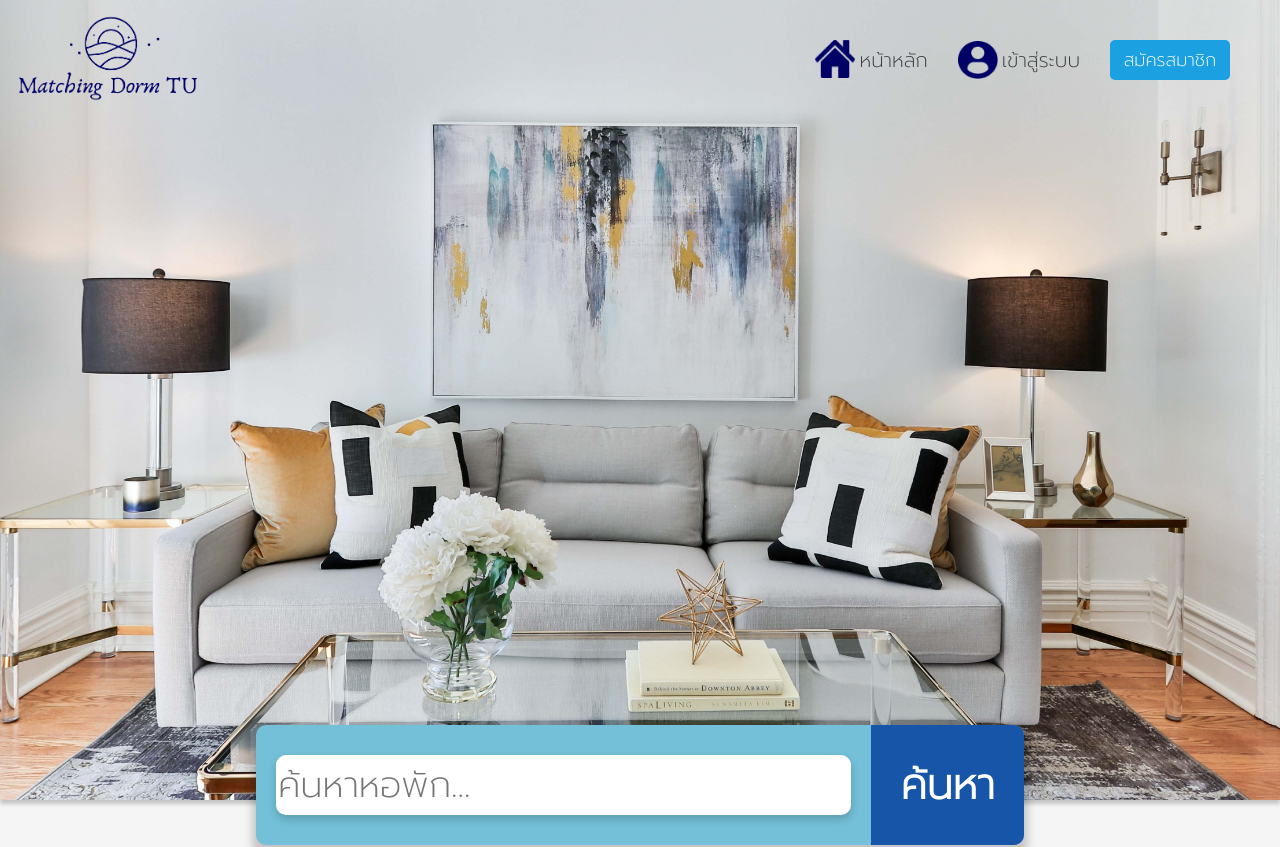
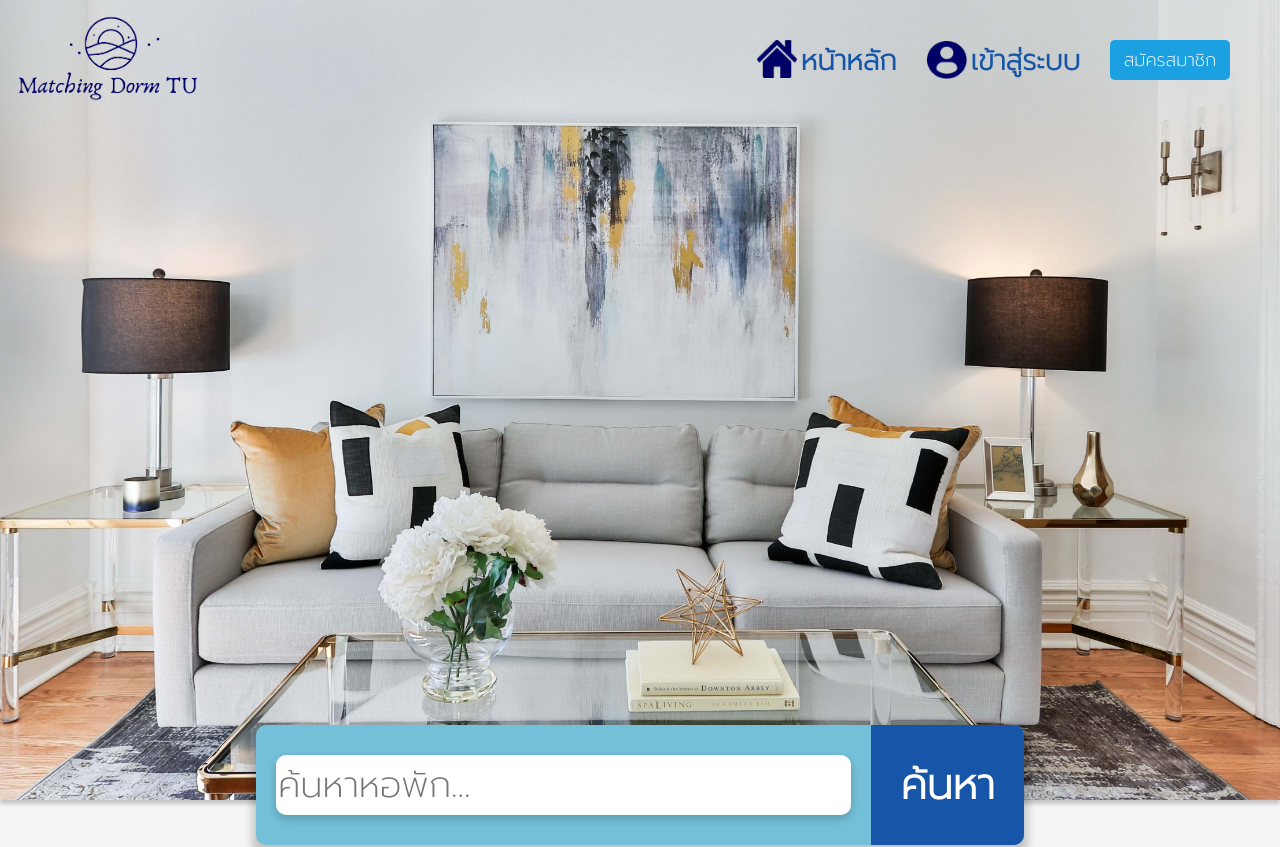
Before and after one commit to oatopia/Project-final, a React (Create React App) app in the folder client/: page / in a window 1280 px wide. Shown: the top 847 px of the page. Built offline with nearby package versions, Linux system fonts and the light colour scheme; no server answers.

Commit message:
change navbar

```diff
--- a/client/src/component/Navbar.css
+++ b/client/src/component/Navbar.css
@@ -58,3 +58,10 @@ a:hover{
     font-size: 18px;
     color: white;
 }
+
+
+.linkhead{
+    color: #1655a7;
+    font-weight: bold;
+    font-size: 28px;
+}
--- a/client/src/component/Navbar.js
+++ b/client/src/component/Navbar.js
@@ -27,13 +27,13 @@ export default function Navbar() {
           height="38"
           onClick={gotohome
           }></img>
-        <Link to="/">
+        <Link to="/" className="linkhead">
           หน้าหลัก
         </Link>
         <img src={userlogo} className="userlogo" width="40" height="38" onClick={()=>{
           window.location.href="/login"
         }}></img>
-        <Link to="/login">
+        <Link to="/login" className="linkhead">
           เข้าสู่ระบบ
         </Link>
         <button
```
